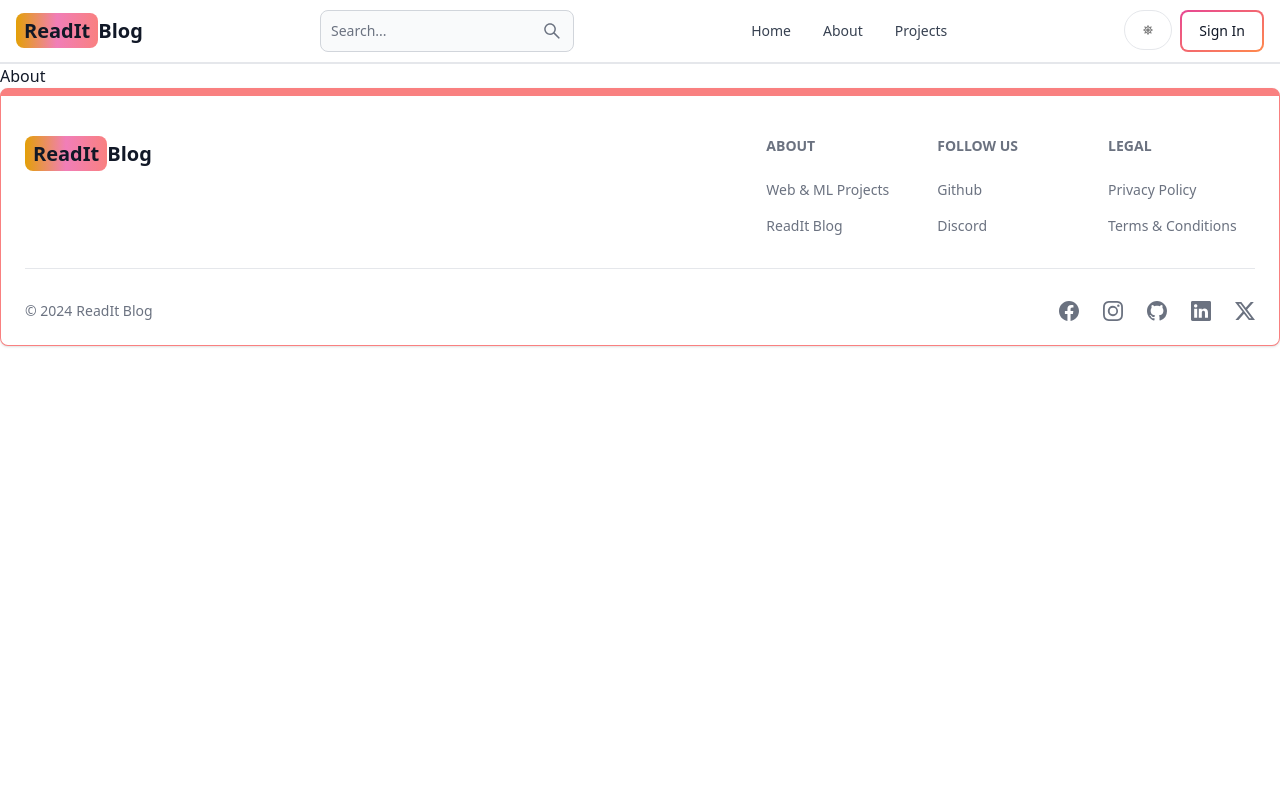
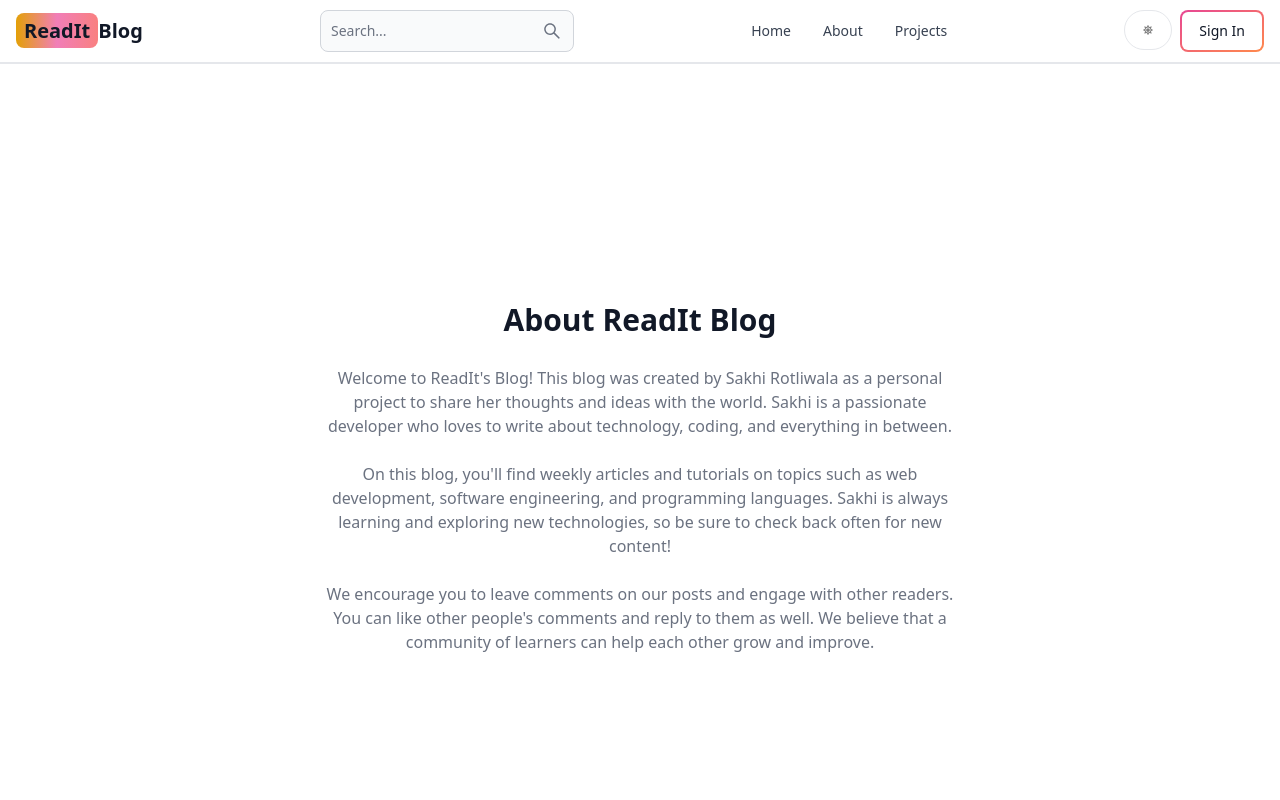
Before and after one commit to Sakhi29/blog-app-mern, a React (Vite) app in the folder client/: page /about in a window 1280 px wide. Shown: the top 800 px of the page. Built offline with nearby package versions, Linux system fonts and the light colour scheme; no server answers.

Commit message:
complete about & project page

```diff
--- a/client/src/pages/About.jsx
+++ b/client/src/pages/About.jsx
@@ -1,7 +1,37 @@
-import React from 'react'
+import React from "react";
 
 export default function About() {
   return (
-    <div>About</div>
-  )
+    <div className="min-h-screen flex items-center justify-center">
+      <div className="max-w-2xl mx-auto p-3 text-center">
+        <div>
+          <h1 className="text-3xl font font-semibold text-center my-7">
+            About ReadIt Blog
+          </h1>
+          <div className="text-md text-gray-500 flex flex-col gap-6">
+            <p>
+              Welcome to ReadIt's Blog! This blog was created by Sakhi Rotliwala
+              as a personal project to share her thoughts and ideas with the
+              world. Sakhi is a passionate developer who loves to write about
+              technology, coding, and everything in between.
+            </p>
+
+            <p>
+              On this blog, you'll find weekly articles and tutorials on topics
+              such as web development, software engineering, and programming
+              languages. Sakhi is always learning and exploring new
+              technologies, so be sure to check back often for new content!
+            </p>
+
+            <p>
+              We encourage you to leave comments on our posts and engage with
+              other readers. You can like other people's comments and reply to
+              them as well. We believe that a community of learners can help
+              each other grow and improve.
+            </p>
+          </div>
+        </div>
+      </div>
+    </div>
+  );
 }
--- a/client/src/pages/Projects.jsx
+++ b/client/src/pages/Projects.jsx
@@ -1,7 +1,15 @@
-import React from 'react'
+import React from "react";
+import CallToAction from "../components/CallToAction";
 
 export default function Projects() {
   return (
-    <div>Projects</div>
-  )
+    <div className="min-h-screen max-w-2xl mx-auto flex justify-center items-center flex-col gap-6 p-3">
+      <h1 className="text-3xl font-semibold">Pojects</h1>
+      <p className="text-md text-gray-500">
+        Build fun and engaging projects while learning HTML, CSS, and
+        JavaScript!
+      </p>
+      <CallToAction />
+    </div>
+  );
 }
```
